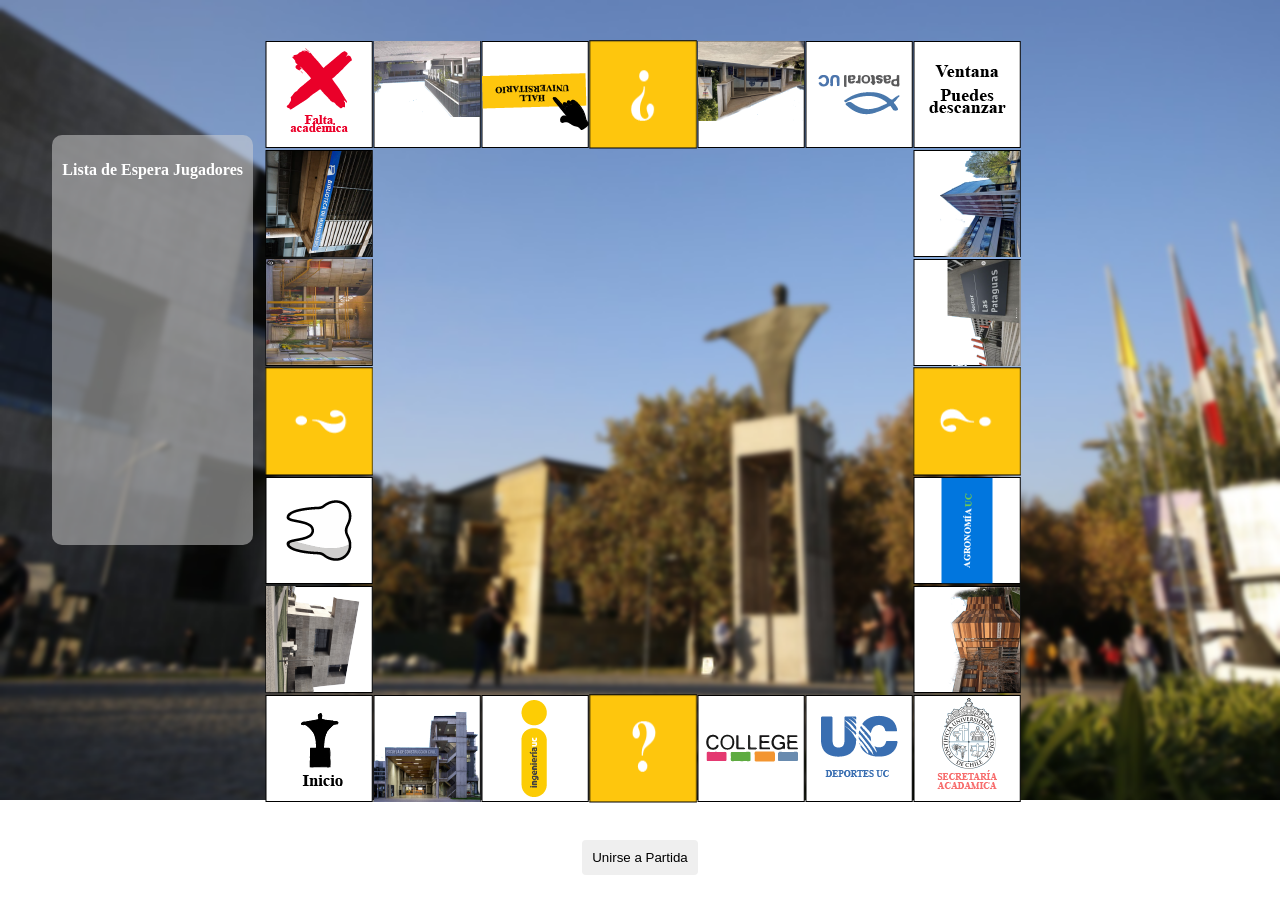
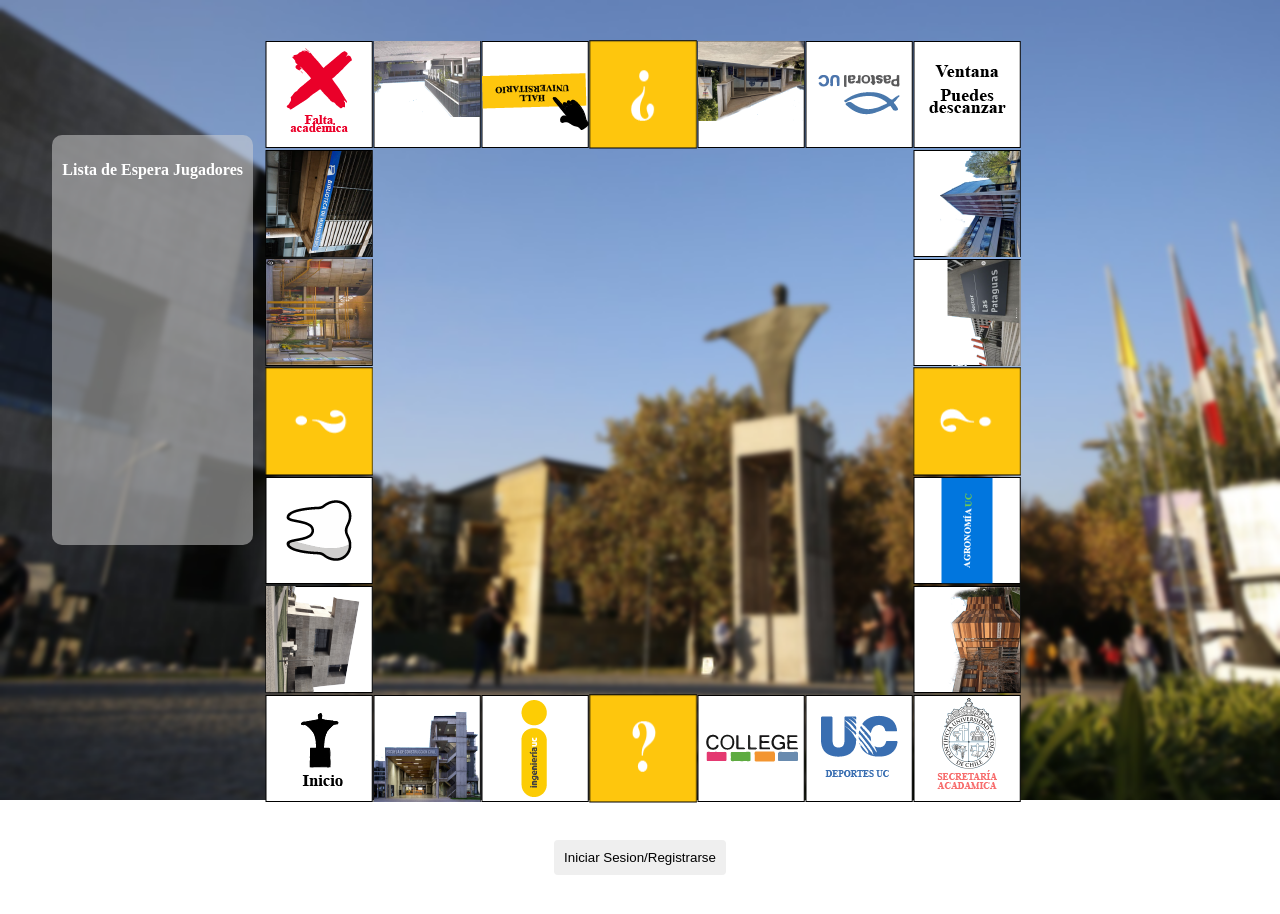
Before and after one commit to IIC2513/front-Tableton, a React (Vite) app: page / in a window 1280 px wide. Built offline with nearby package versions, Linux system fonts and the light colour scheme.

Commit message:
hago que se pueda hacer logout

```diff
--- a/src/assets/styles/landingPage/botones.css
+++ b/src/assets/styles/landingPage/botones.css
@@ -5,4 +5,5 @@
     border-style: none;
     padding: 10px;
     border-radius: 4px;
+    margin: 0px 50px;
 }
--- a/src/components/landingPage/botonesLandingPage.jsx
+++ b/src/components/landingPage/botonesLandingPage.jsx
@@ -11,12 +11,18 @@ function botones(){
 
     // para navegar entre rutas https://stackoverflow.com/questions/34735580/how-to-do-a-redirect-to-another-route-with-react-router
 
-    const { token } = useContext(AuthContext);
+    const { token, setToken } = useContext(AuthContext);
     const navigate = useNavigate();
 
 
     const hacerLogin = () =>{
         navigate("/login")
+    };
+
+    const cerrarSesion = () => {
+        setToken(null); // Limpia el token en el contexto (esto dependerá de cómo manejes el token)
+        localStorage.removeItem("token"); // Borra el token del localStorage
+        navigate("/"); // Navega a la página de inicio de sesión o donde prefieras
     };
 
     const crearJugador = async () => {
@@ -55,20 +61,14 @@ function botones(){
         <div className="contenedorBotones">
 
             <div>
-                {(() => {   //ayuda chatgpt para mostrar si esta logueado o no
-                    if (token != "null") { //el token null que se guarda en localstorage es string
-
-                        return (
-                            <button onClick={crearJugador}> Unirse a Partida</button>
-                        );
-
-                    } else {
-
-                        return (
-                            <button onClick={hacerLogin} id="IniciarSesionRegistrarse">Iniciar Sesion/Registrarse</button>
-                        );
-                    }
-                })()}
+            {token && token !== "null" ? (
+                <>
+                    <button onClick={crearJugador}>Unirse a Partida</button>
+                    <button onClick={cerrarSesion}>Cerrar Sesión</button>
+                </>
+            ) : (
+                <button onClick={hacerLogin} id="IniciarSesionRegistrarse">Iniciar Sesion/Registrarse</button>
+            )}
             </div>
 
         </div>
```
